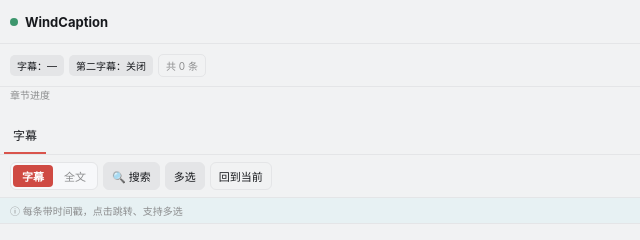
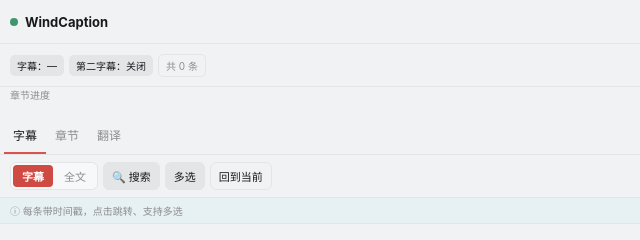
Before and after one commit to lrk1056/brower-plugin-bilibili-wind-caption, a browser extension: page panel/panel.html in a window 1280 px wide. Shown: the top 240 px of the page, 0-640 px from the left. Drawn offline with Linux system fonts and the light colour scheme.

Commit message:
fix: 修复移除Tab显隐配置后章节与翻译Tab被永久隐藏的回归

```diff
--- a/panel/panel.html
+++ b/panel/panel.html
@@ -32,8 +32,8 @@
 
   <nav class="tabs" id="tabs">
     <button class="tab active" data-tab="subtitle">字幕</button>
-    <button class="tab hidden" data-tab="chapter">章节</button>
-    <button class="tab hidden" data-tab="translate">翻译</button>
+    <button class="tab" data-tab="chapter">章节</button>
+    <button class="tab" data-tab="translate">翻译</button>
   </nav>
 
   <!-- 字幕 -->
```
